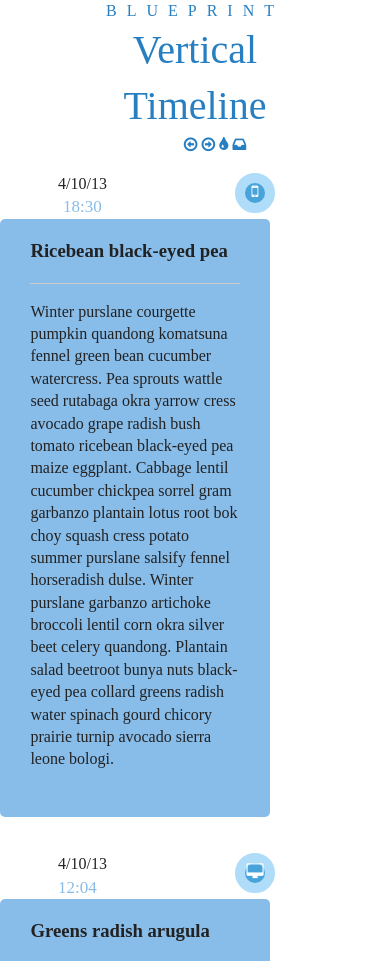
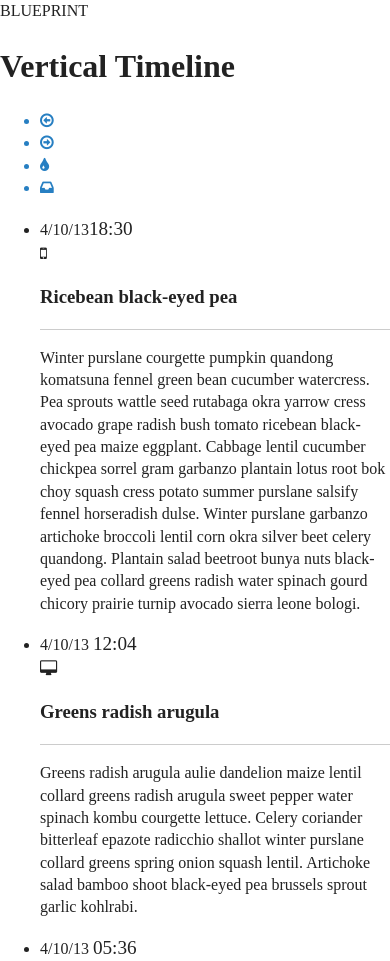
Before and after one commit to carolinapowers/TIY-Assignments, a plain HTML site: page pub/Vertical-Timeline-index.html in a window 390 px wide. Shown: the top 961 px of the page. Drawn offline with nearby package versions, Linux system fonts and the light colour scheme; a script that the page names is missing.

Commit message:
main.css ready to go

```diff
--- a/pub/css/main.css
+++ b/pub/css/main.css
@@ -1,4 +1,14 @@
 /*! HTML5 Boilerplate v4.3.0 | MIT License | http://h5bp.com/ */
+
+/*
+ * What follows is the result of much research on cross-browser styling.
+ * Credit left inline and big thanks to Nicolas Gallagher, Jonathan Neal,
+ * Kroc Camen, and the H5BP dev community and team.
+ */
+
+/* ==========================================================================
+   Base styles: opinionated defaults
+   ========================================================================== */
 
 html,
 button,
@@ -13,6 +23,12 @@ html {
     line-height: 1.4;
 }
 
+/*
+ * Remove text-shadow in selection highlight: h5bp.com/i
+ * These selection rule sets have to be separate.
+ * Customize the background color to match your design.
+ */
+
 ::-moz-selection {
     background: #b3d4fc;
     text-shadow: none;
@@ -23,6 +39,10 @@ html {
     text-shadow: none;
 }
 
+/*
+ * A better looking default horizontal rule
+ */
+
 hr {
     display: block;
     height: 1px;
@@ -32,6 +52,11 @@ hr {
     padding: 0;
 }
 
+/*
+ * Remove the gap between images, videos, audio and canvas and the bottom of
+ * their containers: h5bp.com/i/440
+ */
+
 audio,
 canvas,
 img,
@@ -39,15 +64,27 @@ video {
     vertical-align: middle;
 }
 
+/*
+ * Remove default fieldset styles.
+ */
+
 fieldset {
     border: 0;
     margin: 0;
     padding: 0;
 }
 
+/*
+ * Allow only vertical resizing of textareas.
+ */
+
 textarea {
     resize: vertical;
 }
+
+/* ==========================================================================
+   Browse Happy prompt
+   ========================================================================== */
 
 .browsehappy {
     margin: 0.2em 0;
@@ -56,183 +93,15 @@ textarea {
     padding: 0.2em 0;
 }
 
-
 /* ==========================================================================
    Author's custom styles
    ========================================================================== */
-.container {
-    max-width: 60%;
-    margin: 0 auto;
-}
-
-
-header > span {
-    color: #277fc2;
-    font-weight: 100;
-    text-transform: uppercase;
-    letter-spacing: 10px;
-}
-
-h1 {
-    color: #277fc2;
-    font-weight: 500;
-    font-size: 40px;
-}
-
-header > span {
-    display: block;
-    padding-left: 0 auto;
-
-}
-
-
-header span h1 {
-    float: left;
-    position: relative;
-}
-
-header ul {
-
-    margin-top: -15px;
-    position: absolute;
-    top: 80px;
-    right: 95px;
-}
-
-ul li {
-    display: inline-block;
-}
-/************SECTION*******************/
-
-
-.main  {
-    width: 70%;
-    margin: 0 auto;
-
-}
-
-.list-container {
-    position:absolute;
-    border-left: 10px solid #afdcf8;
-    height: 95 %;
-    padding-left: 150px;
-
-}
-
-.list-container time{
-    position: absolute;
-    left: -150px;
-    text-align: left;
-}
-
-.span-date {
-    display: block;
-    text-align: center;
-}
-
-.span-time {
-    color: rgb(136, 188, 233);
-    display: block;
-}
-
-.span-time big {
-    font-size: 30px;
-}
-
-
-.icon {
-    height: 40px;
-    width: 40px;
-    text-align: center;
-    background: #47a3da;
-    border-radius: 100%;
-    color: white;
-    border: 10px solid #AFDCF8;
-    line-height: 60px;
-    position: absolute;
-    left: -35px;
-}
-
-.list-container article{
-    background-color: rgb(136, 188, 233);
-    float: right;
-    width: 80%;
-    border-radius: 5px;
-    padding: 0 30px 30px 30px;
-    position: relative;
-    margin: 0 120px 30px 0;
-}
-
-/******** media**********/
-
-@media screen and (max-width: 1030px) {
-    .span-time big {
-    font-size: 17px;
-    }
-}
-
-@media screen and (max-width: 800px) {
-    header > span {
-        display:block;
-        margin: 0 auto;
-        text-align:center;
-    }
-
-    h1 {
-        display:block;
-        margin: 0 auto;
-        text-align:center;
-    }
-
-    header ul {
-        display: block;
-        position:static;
-        margin: 0 auto;
-        text-align:center;
-    }
-}
-
-@media screen and (max-width: 700px){
-
-    .list-container {
-
-    border-left: none;
-    }
-
-     .icon {
-        position: relative;
-        float: right;
-        margin-right: 80px;
-        height: 20px;
-        width: 20px;
-        line-height: normal;
-    }
-
-   .list-container time {
-       position: relative;
-       float: left;
-       display: block;
-       margin-left: 80px;
-
-   }
-
-   .main {
-       width: 100%;
-       margin-left: -100px;
-   }
-
-    .list-container article{
-
-        display: block;
-        width: 80%
-        margin: 0 auto;
-
-    }
 
 
 
 
-}
+
+
 
 
 
@@ -245,28 +114,18 @@ ul li {
 
 
 /* ==========================================================================
-   Media Queries
+   Helper classes
    ========================================================================== */
 
-@media only screen and (min-width: 35em) {
-
-}
-
-@media print,
-       (-o-min-device-pixel-ratio: 5/4),
-       (-webkit-min-device-pixel-ratio: 1.25),
-       (min-resolution: 120dpi) {
-
-}
-
-/* ==========================================================================
-   Helper classes
-   ========================================================================== */
+/*
+ * Image replacement
+ */
 
 .ir {
     background-color: transparent;
     border: 0;
     overflow: hidden;
+    /* IE 6/7 fallback */
     *text-indent: -9999px;
 }
 
@@ -277,10 +136,18 @@ ul li {
     height: 150%;
 }
 
+/*
+ * Hide from both screenreaders and browsers: h5bp.com/u
+ */
+
 .hidden {
     display: none !important;
     visibility: hidden;
 }
+
+/*
+ * Hide only visually, but have it available for screenreaders: h5bp.com/v
+ */
 
 .visuallyhidden {
     border: 0;
@@ -293,6 +160,11 @@ ul li {
     width: 1px;
 }
 
+/*
+ * Extends the .visuallyhidden class to allow the element to be focusable
+ * when navigated to via the keyboard: h5bp.com/p
+ */
+
 .visuallyhidden.focusable:active,
 .visuallyhidden.focusable:focus {
     clip: auto;
@@ -303,32 +175,71 @@ ul li {
     width: auto;
 }
 
+/*
+ * Hide visually and from screenreaders, but maintain layout
+ */
+
 .invisible {
     visibility: hidden;
 }
 
+/*
+ * Clearfix: contain floats
+ *
+ * For modern browsers
+ * 1. The space content is one way to avoid an Opera bug when the
+ *    `contenteditable` attribute is included anywhere else in the document.
+ *    Otherwise it causes space to appear at the top and bottom of elements
+ *    that receive the `clearfix` class.
+ * 2. The use of `table` rather than `block` is only necessary if using
+ *    `:before` to contain the top-margins of child elements.
+ */
+
 .clearfix:before,
 .clearfix:after {
-    content: " ";
-    display: table;
+    content: " "; /* 1 */
+    display: table; /* 2 */
 }
 
 .clearfix:after {
     clear: both;
 }
 
+/*
+ * For IE 6/7 only
+ * Include this rule to trigger hasLayout and contain floats.
+ */
+
 .clearfix {
     *zoom: 1;
 }
 
 /* ==========================================================================
-   Print styles
+   EXAMPLE Media Queries for Responsive Design.
+   These examples override the primary ('mobile first') styles.
+   Modify as content requires.
+   ========================================================================== */
+
+@media only screen and (min-width: 35em) {
+    /* Style adjustments for viewports that meet the condition */
+}
+
+@media print,
+       (-o-min-device-pixel-ratio: 5/4),
+       (-webkit-min-device-pixel-ratio: 1.25),
+       (min-resolution: 120dpi) {
+    /* Style adjustments for high resolution devices */
+}
+
+/* ==========================================================================
+   Print styles.
+   Inlined to avoid required HTTP connection: h5bp.com/r
    ========================================================================== */
 
 @media print {
     * {
         background: transparent !important;
-        color: #000 !important;
+        color: #000 !important; /* Black prints faster: h5bp.com/s */
         box-shadow: none !important;
         text-shadow: none !important;
     }
@@ -346,6 +257,10 @@ ul li {
         content: " (" attr(title) ")";
     }
 
+    /*
+     * Don't show links for images, or javascript/internal links
+     */
+
     .ir a:after,
     a[href^="javascript:"]:after,
     a[href^="#"]:after {
@@ -359,7 +274,7 @@ ul li {
     }
 
     thead {
-        display: table-header-group;
+        display: table-header-group; /* h5bp.com/t */
     }
 
     tr,
```
